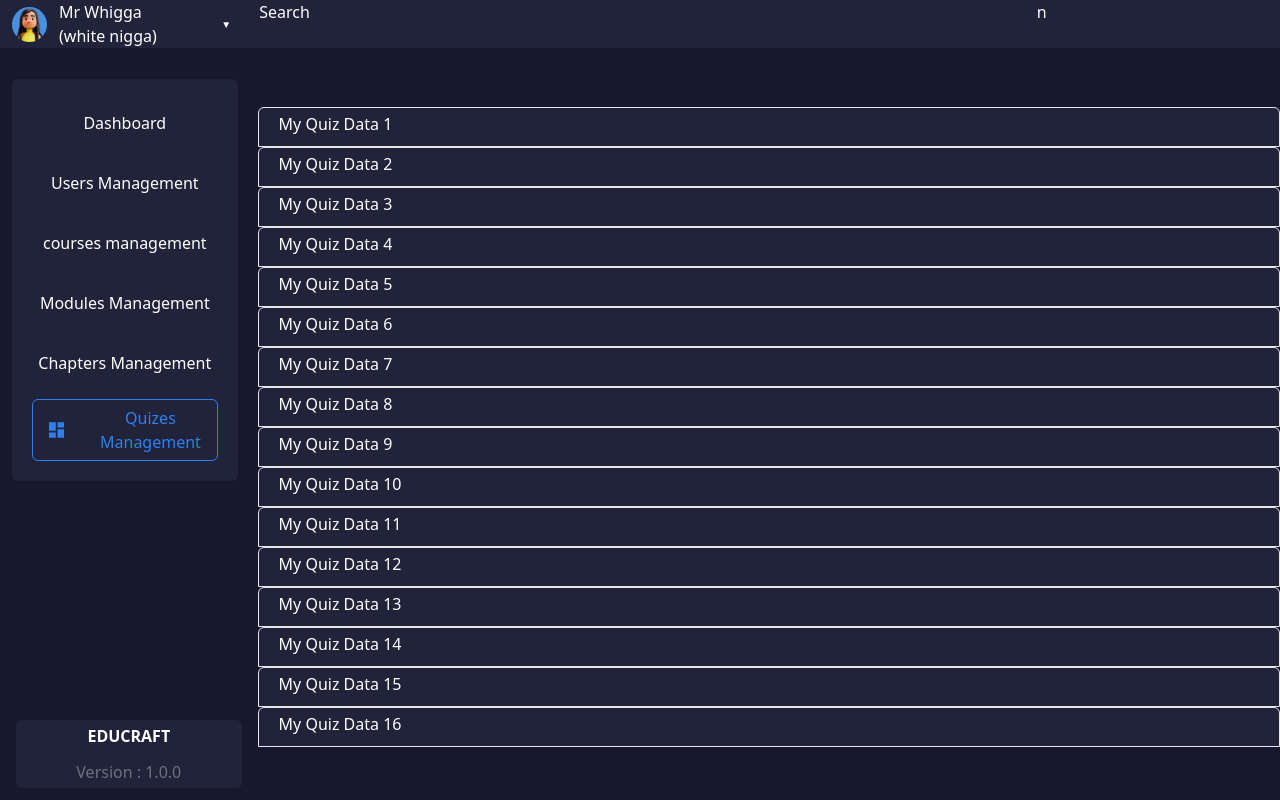
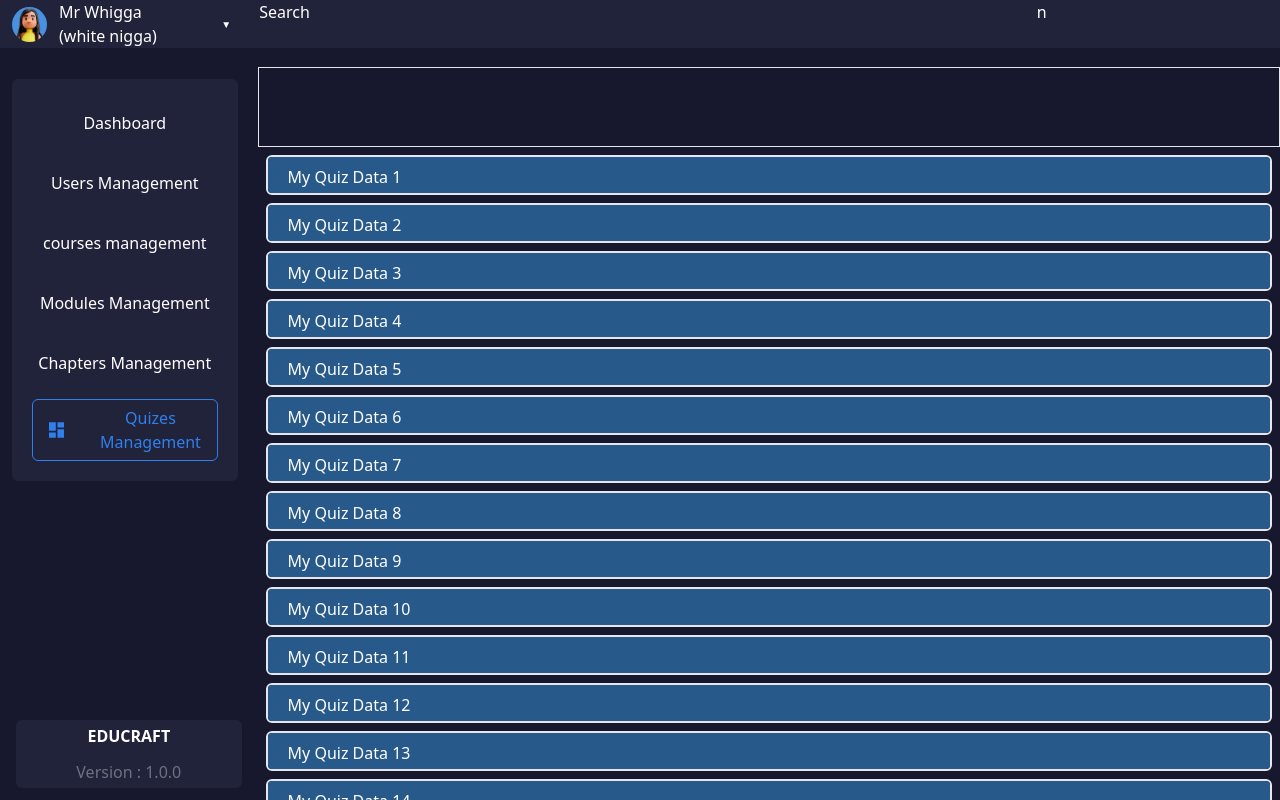
Before and after one commit to Hamza-El-Fahli/Educraft_Server, a Next.js app: page /quizes in a window 1280 px wide. Built offline with nearby package versions, Linux system fonts and the light colour scheme.

Commit message:
wip: Quizes Management
- create ShowQuizes
- add some styling

```diff
--- a/src/app/(dashboard)/quizes/page.tsx
+++ b/src/app/(dashboard)/quizes/page.tsx
@@ -1,27 +1,13 @@
-export default function Quizes(){
+"use client"
 
 
+import ShowQuizes from "@/components/ShowQuizes";
+export default function Quizes() {
+    let Data = [1,2,3,4,5,6,7,8,9,10,11,12,13,14,15,16]
 
-    let Data = [1,2,3,4,5,6,7,8,9,10,11,12,13,14,15,16]
-    return(
-
-    <div className=" col-span-4">
-    <div className=" h-10 " />
-{Data.map((quiz , index)=>{
-    return (
-        <div className="border rounded-t-md h-10 hover:h-60 duration-500 px-5 py-1 m-0 overflow-hidden bg-secondary" key={index}>
-        <div className="h-10 p-0 m-0">My Quiz Data {quiz}</div>
-        <div className="h-10 p-0 m-0">Answer</div>
-        <div className="h-10 p-0 m-0">Answer</div>
-        <div className="h-10 p-0 m-0">Answer</div>
-        <div className="h-10 p-0 m-0">Answer</div>
-        <div className="h-10 p-0 m-0">Correct Answer</div>
-        </div>
-
-    )
-})}
-
-
-
-    </div>)
+  return (
+    <div className="col-span-4">
+        <ShowQuizes Data={Data} />
+    </div>
+  );
 }
--- /dev/null
+++ b/src/components/ShowQuizes.tsx
@@ -0,0 +1,40 @@
+"use client"
+
+
+import { useState } from "react";
+
+export default function ShowQuizes({Data}:{Data : number[]}){
+
+  const [expandedIndex, setExpandedIndex] = useState(-1);
+
+  const handleClick = (index:any) => {
+    setExpandedIndex((prevIndex) => (prevIndex === index ? -1 : index));
+  };
+
+   return  <>
+
+<div className="border h-20"></div>
+
+      {Data.map((quiz, index) => {
+        const isExpanded = expandedIndex === index;
+        return (
+          <div
+            key={index}
+            className={`border border-2 rounded-md ${isExpanded ? "h-60" : "h-10"} duration-500 p-0 m-2 overflow-hidden bg-secondary`}
+          >
+            <div className="h-10 p-0 m-0 flex items-center px-5 bg-third"
+            onClick={() => handleClick(index)}
+>My Quiz Data {quiz}</div>
+              <>
+              <div className={` bg-secondary ${isExpanded ? 'opacity-1' : 'opacity-0' } duration-200  h-10 p-0 m-0 flex items-center px-5 `}>Answer</div>
+              <div className={` bg-secondary ${isExpanded ? 'opacity-1' : 'opacity-0' } duration-150  h-10 p-0 m-0 flex items-center px-5 `}>Answer</div>
+              <div className={` bg-secondary ${isExpanded ? 'opacity-1' : 'opacity-0' } duration-100  h-10 p-0 m-0 flex items-center px-5 `}>Answer</div>
+              <div className={` bg-secondary ${isExpanded ? 'opacity-1' : 'opacity-0' } duration-75  h-10 p-0 m-0 flex items-center px-5 `}>Answer</div>
+              <div className={` bg-secondary ${isExpanded ? 'opacity-1' : 'opacity-0' } duration-0  h-10 p-0 m-0 flex items-center px-5 `}>Correct</div>
+              </>
+
+          </div>
+        );
+      })}
+      </>
+}
```
